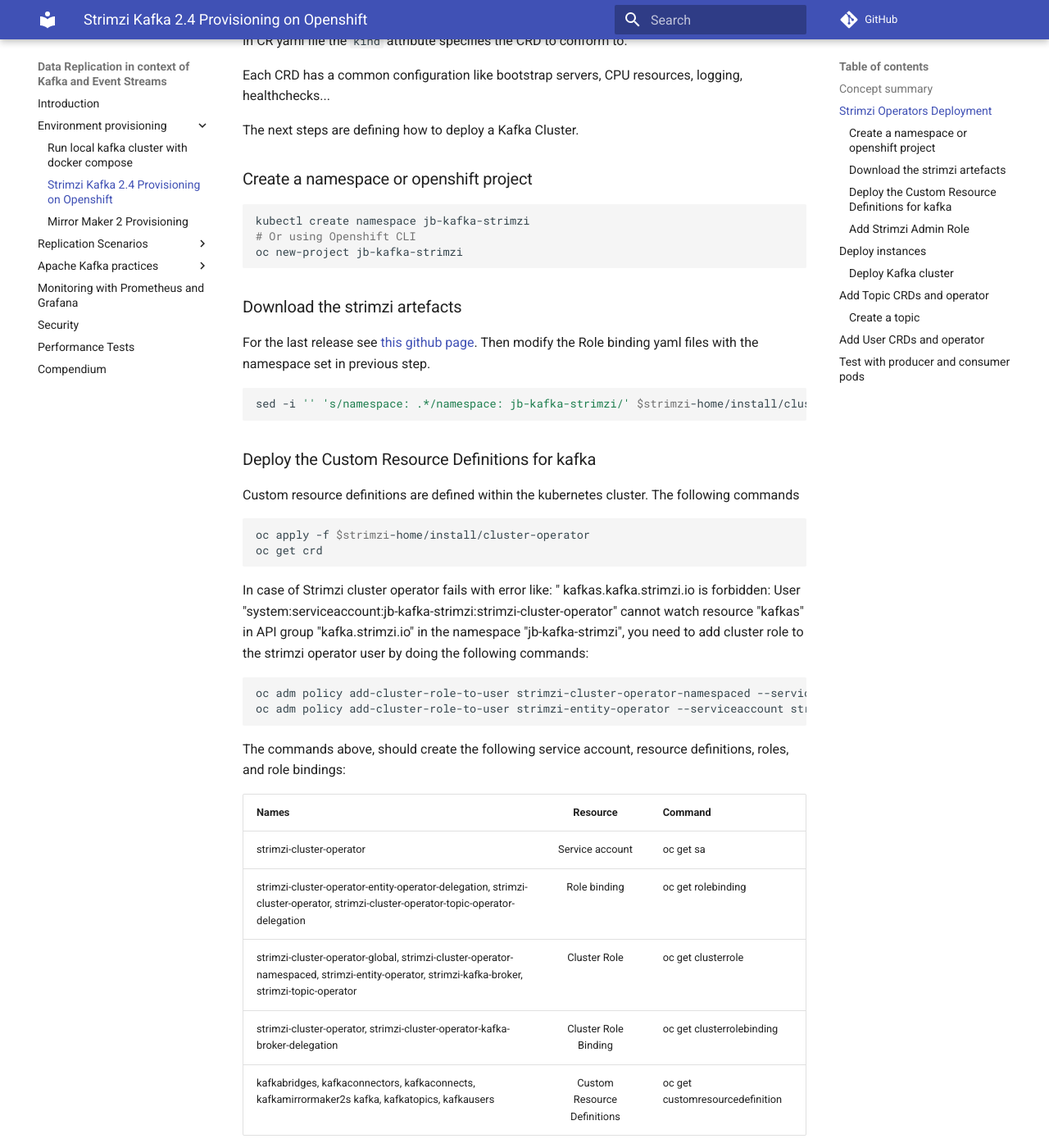
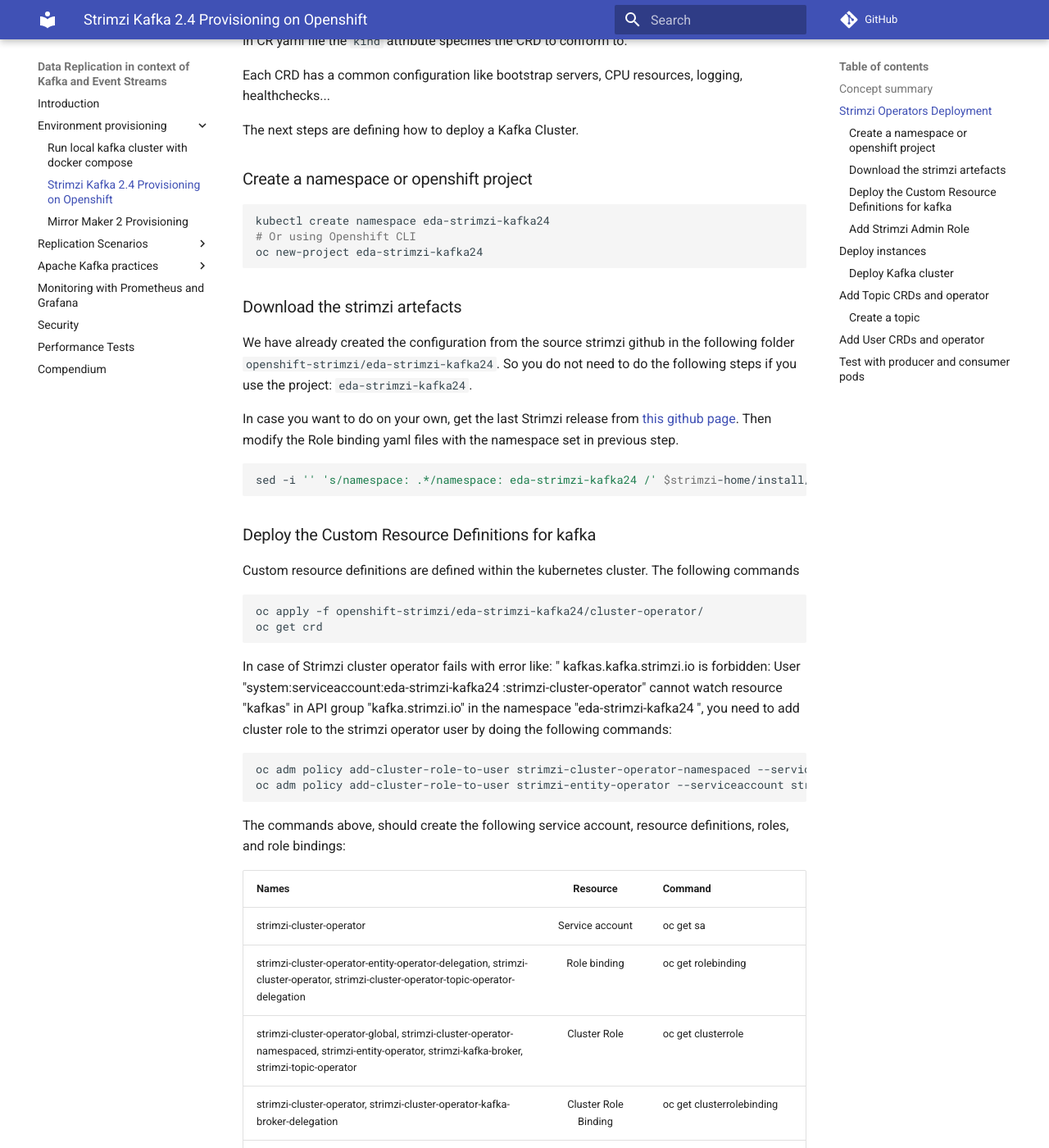
Before and after one commit to jbcodeforce/kp-data-replication, an MkDocs documentation site: the page built from docs/provisioning.md, in a window 1280 px wide and 1400 px high, scrolled down 1507 px. Shown: the whole window at 82% size. Built offline with MkDocs 1.6.1 and Material for MkDocs 9.7.7, drawn with Linux system fonts in a browser that asks for light colours; comment, search, counter and statistics services are not loaded; some of the changed text lies outside the part shown.

````diff
--- a/docs/provisioning.md
+++ b/docs/provisioning.md
@@ -43,17 +43,19 @@ The next steps are defining how to deploy a Kafka Cluster.
 ### Create a namespace or openshift project
 
 ```shell
-kubectl create namespace jb-kafka-strimzi
+kubectl create namespace eda-strimzi-kafka24
 # Or using Openshift CLI
-oc new-project jb-kafka-strimzi
+oc new-project eda-strimzi-kafka24
 ```
 
 ### Download the strimzi artefacts
 
-For the last release see [this github page](https://github.com/strimzi/strimzi-kafka-operator/releases). Then modify the Role binding yaml files with the namespace set in previous step.
+We have already created the configuration from the source strimzi github in the following folder `openshift-strimzi/eda-strimzi-kafka24`. So you do not need to do the following steps if you use the project: `eda-strimzi-kafka24`.
+
+In case you want to do on your own, get the last Strimzi release from [this github page](https://github.com/strimzi/strimzi-kafka-operator/releases). Then modify the Role binding yaml files with the namespace set in previous step.
 
 ```shell
-sed -i '' 's/namespace: .*/namespace: jb-kafka-strimzi/' $strimzi-home/install/cluster-operator/*RoleBinding*.yaml
+sed -i '' 's/namespace: .*/namespace: eda-strimzi-kafka24 /' $strimzi-home/install/cluster-operator/*RoleBinding*.yaml
 ```
 
 ### Deploy the Custom Resource Definitions for kafka
@@ -61,15 +63,15 @@ sed -i '' 's/namespace: .*/namespace: jb-kafka-strimzi/' $strimzi-home/install/c
 Custom resource definitions are defined within the kubernetes cluster. The following commands
 
 ```shell
-oc apply -f $strimzi-home/install/cluster-operator
+oc apply -f openshift-strimzi/eda-strimzi-kafka24/cluster-operator/
 oc get crd
 ```
 
-In case of Strimzi cluster operator fails with error like: " kafkas.kafka.strimzi.io is forbidden: User "system:serviceaccount:jb-kafka-strimzi:strimzi-cluster-operator" cannot watch resource "kafkas" in API group "kafka.strimzi.io" in the namespace "jb-kafka-strimzi", you need to add cluster role to the strimzi operator user by doing the following commands:
+In case of Strimzi cluster operator fails with error like: " kafkas.kafka.strimzi.io is forbidden: User "system:serviceaccount:eda-strimzi-kafka24 :strimzi-cluster-operator" cannot watch resource "kafkas" in API group "kafka.strimzi.io" in the namespace "eda-strimzi-kafka24 ", you need to add cluster role to the strimzi operator user by doing the following commands:
 
-```
-oc adm policy add-cluster-role-to-user strimzi-cluster-operator-namespaced --serviceaccount strimzi-cluster-operator -n jb-kafka-strimzi
-oc adm policy add-cluster-role-to-user strimzi-entity-operator --serviceaccount strimzi-cluster-operator -n jb-kafka-strimzi
+```shell
+oc adm policy add-cluster-role-to-user strimzi-cluster-operator-namespaced --serviceaccount strimzi-cluster-operator -n eda-strimzi-kafka24
+oc adm policy add-cluster-role-to-user strimzi-entity-operator --serviceaccount strimzi-cluster-operator -n eda-strimzi-kafka24
 ```
 
 The commands above, should create the following service account, resource definitions, roles, and role bindings:
@@ -80,13 +82,13 @@ The commands above, should create the following service account, resource defini
 | strimzi-cluster-operator-entity-operator-delegation, strimzi-cluster-operator, strimzi-cluster-operator-topic-operator-delegation | Role binding | oc get rolebinding |
 | strimzi-cluster-operator-global, strimzi-cluster-operator-namespaced, strimzi-entity-operator, strimzi-kafka-broker, strimzi-topic-operator | Cluster Role | oc get clusterrole |
 | strimzi-cluster-operator, strimzi-cluster-operator-kafka-broker-delegation | Cluster Role Binding | oc get clusterrolebinding |
-| kafkabridges, kafkaconnectors, kafkaconnects, kafkamirrormaker2s kafka, kafkatopics, kafkausers | Custom Resource Definitions | oc get customresourcedefinition |
+| kafkabridges, kafkaconnectors, kafkaconnects, kafkamirrormaker2s kafka, kafkatopics, kafkausers | Custom Resource Definitions | oc get customresourcedefinition |grep kafka|
 
 ### Add Strimzi Admin Role
 
 If you want to allow non-kubernetes cluster administators to manage Strimzi resources, you must assign them the Strimzi Administrator role.
 
-First deploy the role definition using the folowing command: `oc apply -f $strimzi-home/install/010-ClusterRole-strimzi-admin.yaml`
+First deploy the role definition using the folowing command: `oc apply -f openshift-strimzi/eda-strimzi-kafka24/010-ClusterRole-strimzi-admin.yaml`
 
 Then assign the strimzi-admin ClusterRole to one or more existing users in the Kubernetes cluster.
 
@@ -155,7 +157,7 @@ and then deploy the topic-operator. This operation will fail if there is no Kafk
 
 ```shell
 oc apply -f openshift-strimzi/install/topic-operator
-oc adm policy add-cluster-role-to-user strimzi-topic-operator --serviceaccount strimzi-cluster-operator -n jb-kafka-strimzi
+oc adm policy add-cluster-role-to-user strimzi-topic-operator --serviceaccount strimzi-cluster-operator -n eda-strimzi-kafka24
 ```
 
 This will add the following:
@@ -253,19 +255,19 @@ keytool -import -trustcacerts -alias root -file ca.crt -keystore truststore.jks
 docker run -ti -v $(pwd):/home strimzi/kafka:latest-kafka-2.4.0  bash
 # inside the container uses the consumer tool
 bash-4.2$ cd /opt/kafka/bin
-bash-4.2$ ./kafka-console-consumer.sh --bootstrap-server  my-cluster-kafka-bootstrap-jb-kafka-strimzi.gse-eda-demos-fa9ee67c9ab6a7791435450358e564cc-0001.us-east.containers.appdomain.cloud:443 --consumer-property security.protocol=SSL --consumer-property ssl.truststore.password=password --consumer-property ssl.truststore.location=/home/truststore.jks --topic test --from-beginning
+bash-4.2$ ./kafka-console-consumer.sh --bootstrap-server  my-cluster-kafka-bootstrap-eda-strimzi-kafka24 .gse-eda-demos-fa9ee67c9ab6a7791435450358e564cc-0001.us-east.containers.appdomain.cloud:443 --consumer-property security.protocol=SSL --consumer-property ssl.truststore.password=password --consumer-property ssl.truststore.location=/home/truststore.jks --topic test --from-beginning
 ```
 
 * For a producer the approach is the same but using the producer properties:
 
 ```shell
-./kafka-console-producer.sh --broker-list  my-cluster-kafka-bootstrap-jb-kafka-strimzi.gse-eda-demos-fa9ee67c9ab6a7791435450358e564cc-0001.us-east.containers.appdomain.cloud:443 --producer-property security.protocol=SSL --producer-property ssl.truststore.password=password --producer-property ssl.truststore.location=/home/truststore.jks --topic test
+./kafka-console-producer.sh --broker-list  my-cluster-kafka-bootstrap-eda-strimzi-kafka24 .gse-eda-demos-fa9ee67c9ab6a7791435450358e564cc-0001.us-east.containers.appdomain.cloud:443 --producer-property security.protocol=SSL --producer-property ssl.truststore.password=password --producer-property ssl.truststore.location=/home/truststore.jks --topic test
 ```
 
 Those properties can be in file
 
 ```shell
-bootstrap.servers=my-cluster-kafka-bootstrap-jb-kafka-strimzi.gse-eda-demos-fa9ee67c9ab6a7791435450358e564cc-0001.us-east.containers.appdomain.cloud
+bootstrap.servers=my-cluster-kafka-bootstrap-eda-strimzi-kafka24 .gse-eda-demos-fa9ee67c9ab6a7791435450358e564cc-0001.us-east.containers.appdomain.cloud
 security.protocol=SSL
 ssl.truststore.password=password
 ssl.truststore.location=/home/truststore.jks
@@ -274,7 +276,7 @@ ssl.truststore.location=/home/truststore.jks
 and then use the following parameters in the command line:
 
 ```shell
-./kafka-console-producer.sh --broker-list my-cluster-kafka-bootstrap-jb-kafka-strimzi.gse-eda-demos-fa9ee67c9ab6a7791435450358e564cc-0001.us-east.containers.appdomain.cloud:443 --producer.config /home/strimzi.properties --topic test
+./kafka-console-producer.sh --broker-list my-cluster-kafka-bootstrap-eda-strimzi-kafka24 .gse-eda-demos-fa9ee67c9ab6a7791435450358e564cc-0001.us-east.containers.appdomain.cloud:443 --producer.config /home/strimzi.properties --topic test
 
-./kafka-console-consumer.sh --bootstrap-server my-cluster-kafka-bootstrap-jb-kafka-strimzi.gse-eda-demos-fa9ee67c9ab6a7791435450358e564cc-0001.us-east.containers.appdomain.cloud:443  --topic test  --consumer.config /home/strimzi.properties --from-beginning
+./kafka-console-consumer.sh --bootstrap-server my-cluster-kafka-bootstrap-eda-strimzi-kafka24 .gse-eda-demos-fa9ee67c9ab6a7791435450358e564cc-0001.us-east.containers.appdomain.cloud:443  --topic test  --consumer.config /home/strimzi.properties --from-beginning
 ```
````
Also changed, not shown: other parts of docs/provisioning.md (+2 -2 lines), docs/compendium.md (+1 -0 lines), docs/es-to-local.md (+3 -0 lines), docs/mm2-provisioning.md (+14 -23 lines), docs/monitoring.md (+32 -29 lines), 9 other files.
